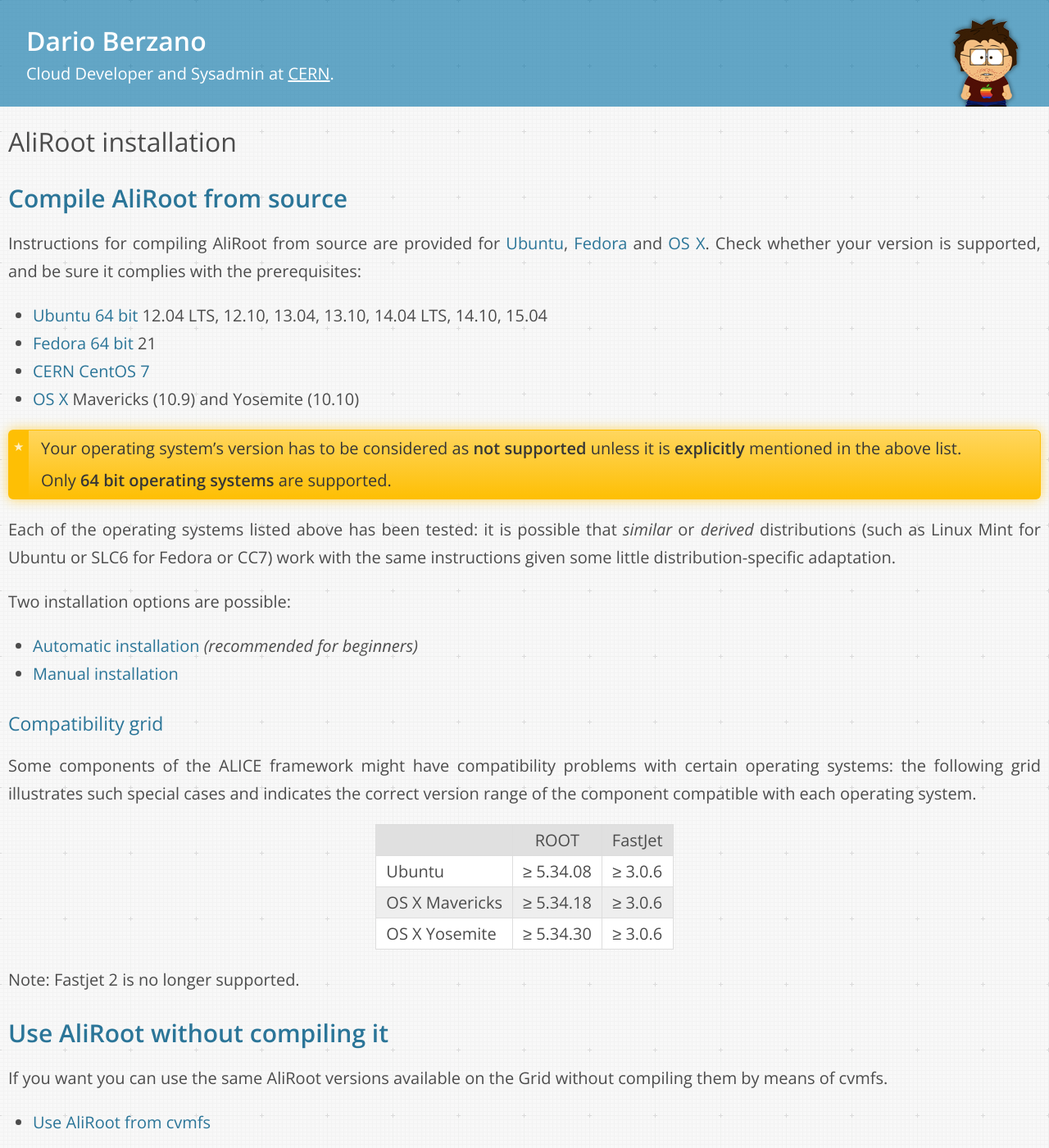
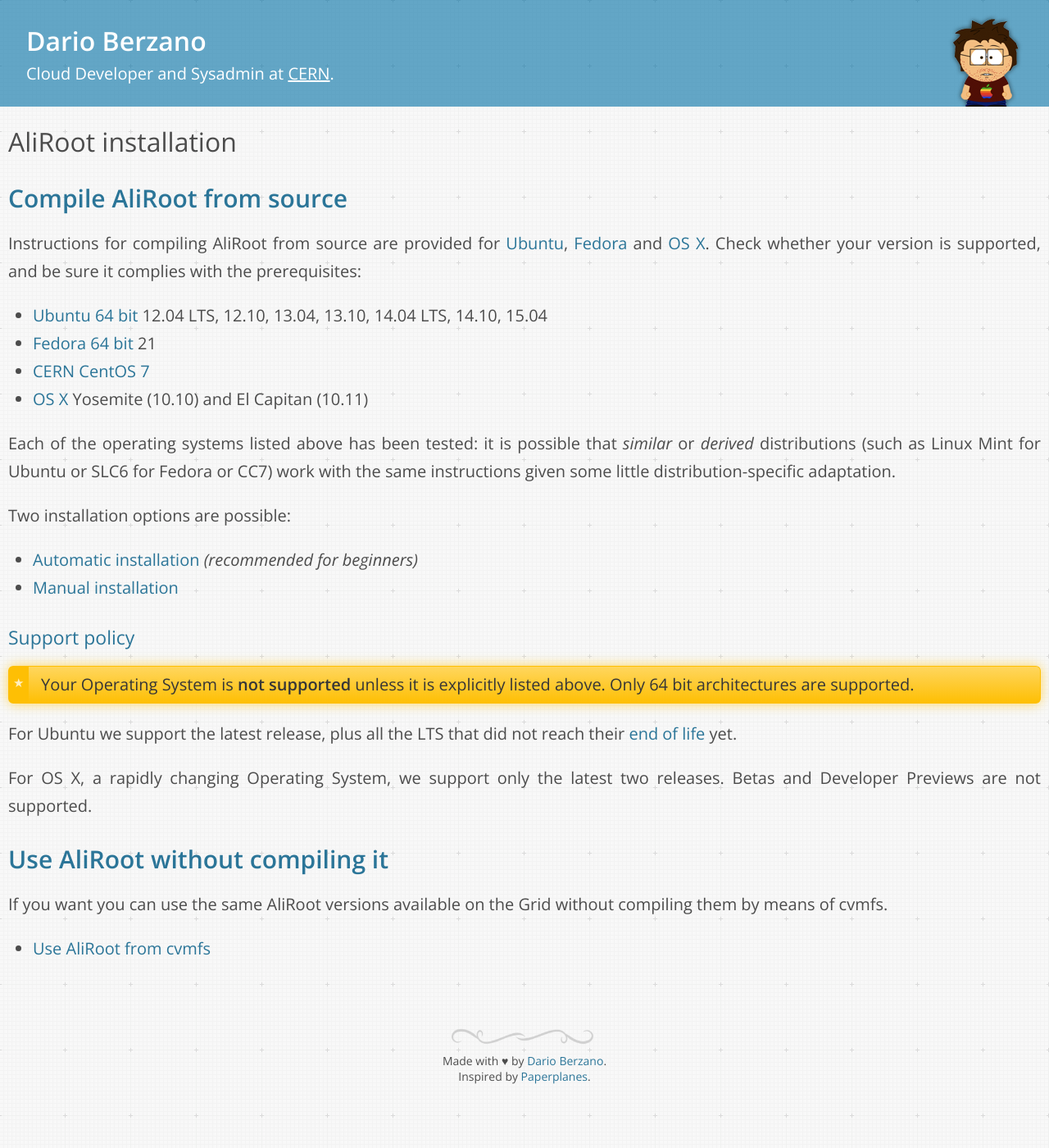
Before and after one commit to dberzano/dberzano.github.io, a Jekyll site: the page built from alice/install-aliroot/index.md, in a window 1280 px wide and 1400 px high. Shown: the whole window at 82% size. Built offline with Jekyll 4.4.1, drawn with Linux system fonts in a browser that asks for light colours; Markdown is read by kramdown in place of the engine named in the settings.

Commit message:
Support for OS X El Capitan

```diff
--- a/alice/install-aliroot/index.md
+++ b/alice/install-aliroot/index.md
@@ -15,16 +15,10 @@
 and [OS X](http://www.apple.com/osx). Check whether your version is
 supported, and be sure it complies with the **prerequisites**:
 
-* [Ubuntu 64 bit](prereq-ubuntu) 12.04 LTS, 12.10, 13.04, 13.10,
-  14.04 LTS, 14.10, 15.04
+* [Ubuntu 64 bit](prereq-ubuntu) 12.04 LTS, 12.10, 13.04, 13.10, 14.04 LTS, 14.10, 15.04
 * [Fedora 64 bit](prereq-fedora) 21
 * [CERN CentOS 7](prereq-cc7)
-* [OS X](prereq-osx) Mavericks (10.9) and Yosemite (10.10)
-
-> Your operating system's version has to be considered as **not
-> supported** unless it is **explicitly** mentioned in the above list.
->
-> Only **64 bit operating systems** are supported.
+* [OS X](prereq-osx) Yosemite (10.10) and El Capitan (10.11)
 
 Each of the operating systems listed above has been tested: it is possible that
 *similar* or *derived* distributions (such as Linux Mint for Ubuntu or SLC6 for
@@ -37,20 +31,16 @@
 * [Manual installation](manual)
 
 
-### Compatibility grid
+### Support policy
 
-Some components of the ALICE framework might have compatibility
-problems with certain operating systems: the following grid
-illustrates such special cases and indicates the correct version range
-of the component compatible with each operating system.
+> Your Operating System is **not supported** unless it is explicitly listed
+> above. Only 64 bit architectures are supported.
 
-|                        | ROOT      | FastJet |
-| ---------------------- |:---------:|:-------:|
-| **Ubuntu**             | ≥ 5.34.08 | ≥ 3.0.6 |
-| **OS X Mavericks**     | ≥ 5.34.18 | ≥ 3.0.6 |
-| **OS X Yosemite**      | ≥ 5.34.30 | ≥ 3.0.6 |
+For Ubuntu we support the latest release, plus all the LTS that did not reach
+their [end of life](https://wiki.ubuntu.com/Releases) yet.
 
-**Note:** Fastjet 2 is no longer supported.
+For OS X, a rapidly changing Operating System, we support only the **latest two
+releases**. Betas and Developer Previews are not supported.
 
 
 Use AliRoot without compiling it
```
Also changed, not shown: alice/install-aliroot/manual.md (+26 -3 lines), alice/install-aliroot/prereq-osx.md (+27 -7 lines).
